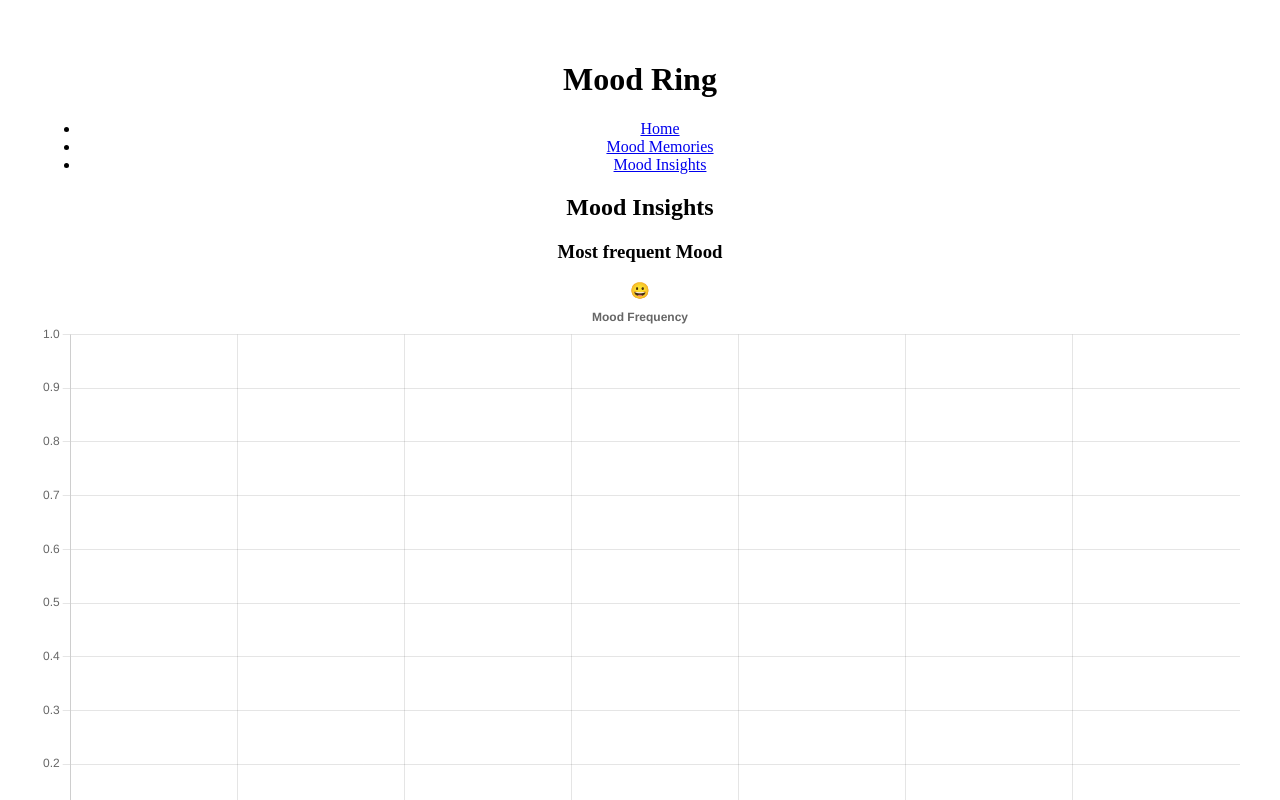
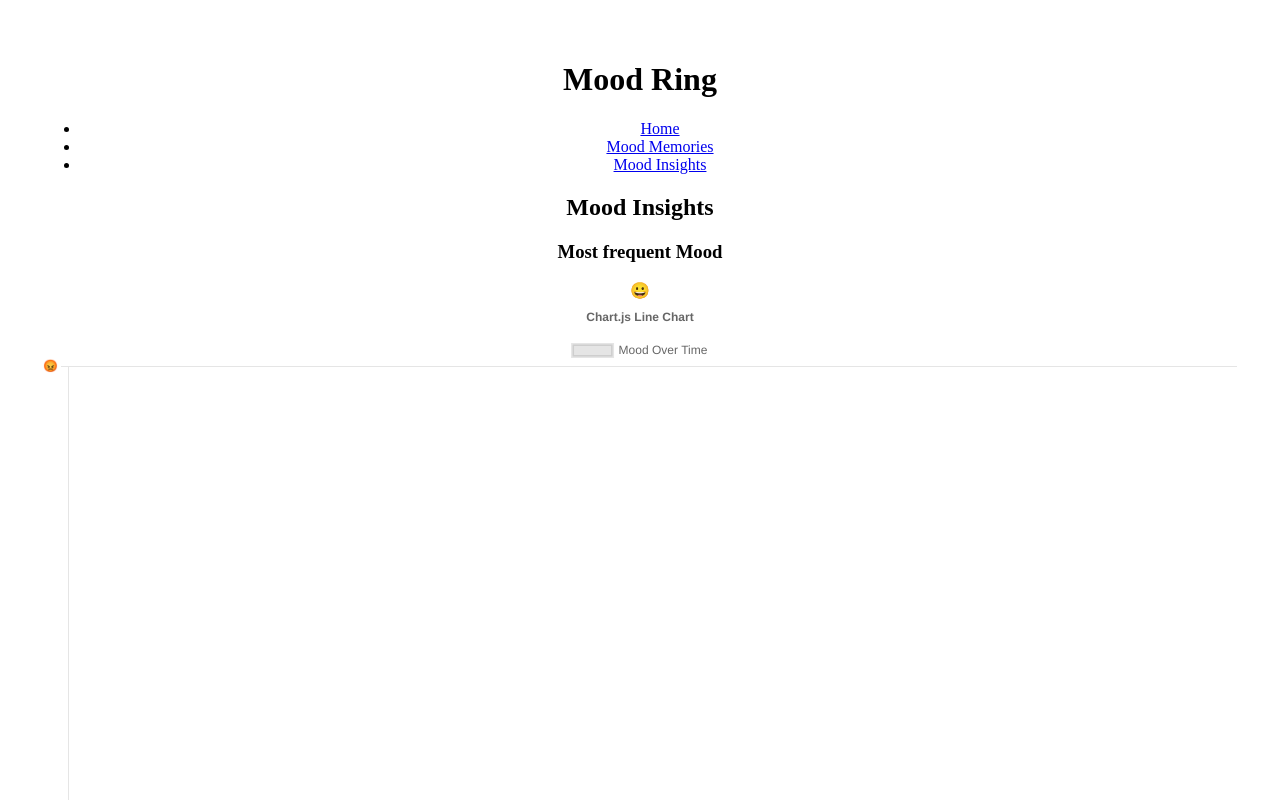
Before and after one commit to angelaivy/Mood-Ring, a React (Vite) app: page /mood-insights in a window 1280 px wide. Shown: the top 800 px of the page. Built offline with nearby package versions, Linux system fonts and the light colour scheme; no server answers; the database is empty.

Commit message:
add line chart

```diff
--- a/src/components/MoodInsights.jsx
+++ b/src/components/MoodInsights.jsx
@@ -2,24 +2,28 @@ import { Chart as ChartJS,
   CategoryScale,
   LinearScale,
   BarElement,
+  PointElement,
+  LineElement,
   Title,
   ArcElement,
   Tooltip,
   Legend } from 'chart.js';
-import { Pie, Bar } from 'react-chartjs-2';
-import { MostFrequentMood, GetMoodCountsOnly, MoodCount } from './MoodDataHelpers';
+import { Pie, Bar, Line } from 'react-chartjs-2';
+import { MostFrequentMood, GetMoodCountsOnly, MoodCount, GetAllMoodData } from './MoodDataHelpers';
 ChartJS.register(
   ArcElement,
   CategoryScale,
   LinearScale,
   BarElement,
+  PointElement,
+  LineElement,
   Title,
   Tooltip,
   Legend);
 
 export default function MoodInsights() {
+  // Bar Chart
   const countForBarChart = MoodCount();
-  // Bar Chart
   const barChartOptions = {
     responsive: true,
     plugins: {
@@ -35,13 +39,13 @@ export default function MoodInsights() {
 
   const barChartLabels = Object.keys(countForBarChart);
   const moodStyles = {
-    '😀': { background: '#FFD700', label: 'Happy' },
-    '😜': { background: '#FF69B4', label: 'Silly' },
-    '😐': { background: '#A9A9A9', label: 'Neutral' },
-    '😴': { background: '#6495ED', label: 'Tired' },
-    '😢': { background: '#4169E1', label: 'Sad' },
-    '😕': { background: '#DDA0DD', label: 'Confused' },
-    '😡': { background: '#FF4500', label: 'Angry' },
+    '😀': { background: '#FFD700' },
+    '😜': { background: '#FF69B4' },
+    '😐': { background: '#A9A9A9' },
+    '😴': { background: '#6495ED' },
+    '😢': { background: '#4169E1' },
+    '😕': { background: '#DDA0DD' },
+    '😡': { background: '#FF4500' },
   }
   const barChartData = {
     labels: barChartLabels,
@@ -82,12 +86,54 @@ export default function MoodInsights() {
     ],
   };
 
+  // Line Chart
+  const lineChartOptions = {
+    responsive: true,
+    plugins: {
+      legend: {
+        position: 'top',
+      },
+      title: {
+        display: true,
+        text: 'Chart.js Line Chart',
+      },
+    },
+    scales: {
+      y: { // Configuration for the Y-axis
+        ticks: {
+          callback: (value) => {
+            const scoreToMood = {
+              7: '😀', 6: '😜', 5: '😐', 4: '😴', 3: '😕', 2: '😢', 1: '😡'
+            }
+            return scoreToMood[value];
+          }
+        }
+      }
+    }
+  };
+  const moodScore = {
+    '😀': 7, '😜': 6, '😐': 5, '😴': 4, '😕': 3, '😢': 2, '😡': 1
+  }
+  const moodDataObj = GetAllMoodData().slice().reverse();
+  const lineChartData = {
+    labels: moodDataObj.map(entry =>
+      entry.data.timestamp.toDate().toLocaleDateString()
+    ),
+    datasets: [{
+      label: 'Mood Over Time',
+      data: moodDataObj.map(entry =>
+        moodScore[entry.data.formData.mood]
+      ),
+    }]
+  }
+
   return (
     <>
       <h2>Mood Insights</h2>
       <div>
         <h3>Most frequent Mood</h3>
         {<MostFrequentMood />}
+        <Line options={lineChartOptions} data={lineChartData} />;
         <Bar options={barChartOptions} data={barChartData} />;
         <Pie data={pieData} />
       </div>
```
